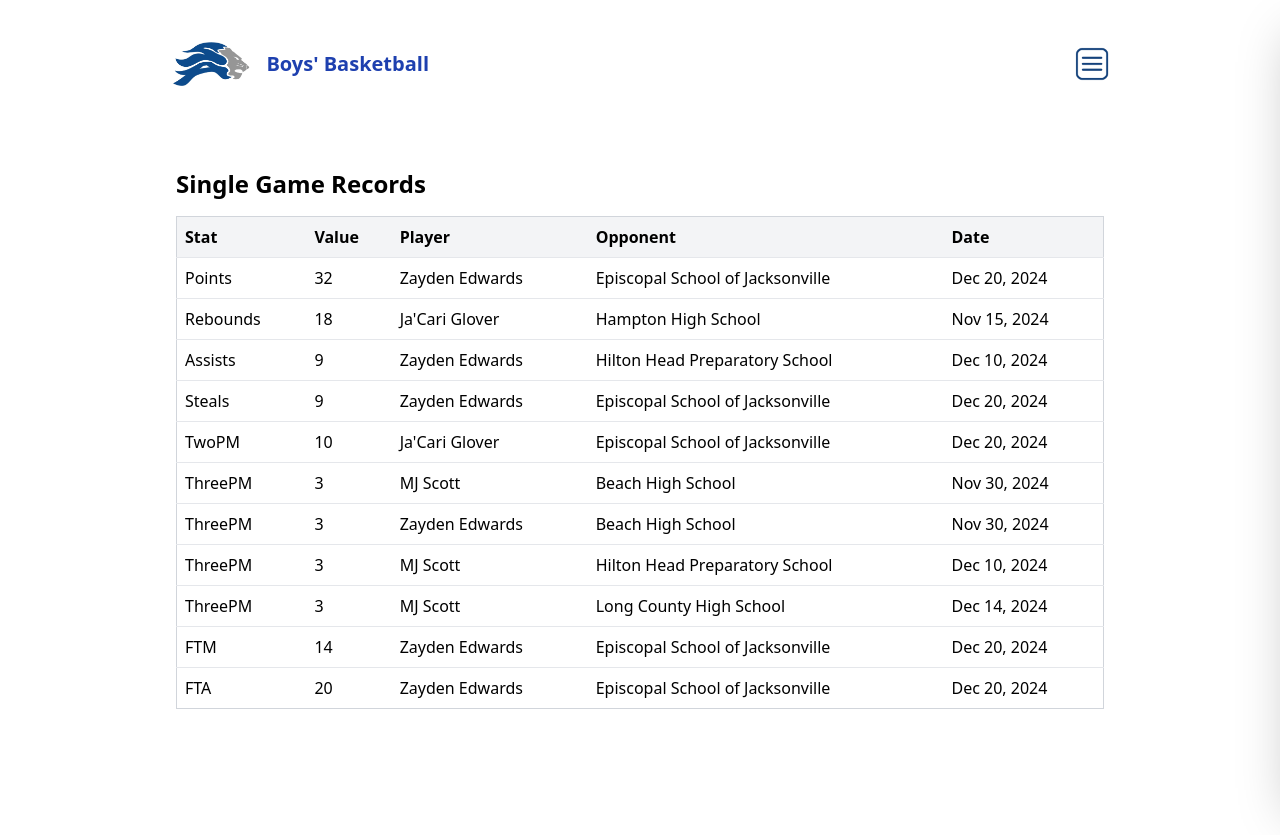
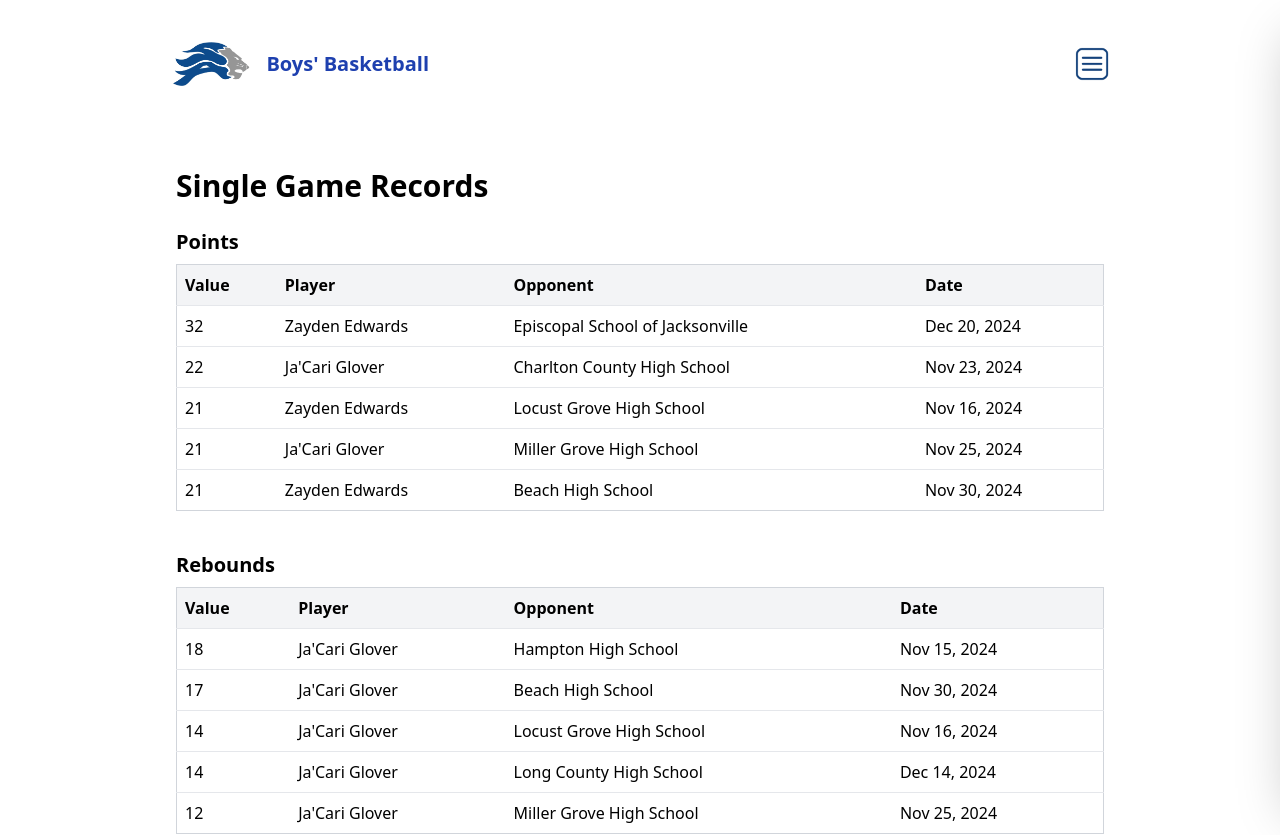
Before and after one commit to newonda1/st-andrews-basketball, a React (Vite) app: page /records/single-game in a window 1280 px wide. Shown: the top 835 px of the page. Before the commit the page ends 800 px from the top, so only its background shows below. Built offline with nearby package versions, Linux system fonts and the light colour scheme.

Commit message:
Update SingleGameRecords.jsx

```diff
--- a/src/records/SingleGameRecords.jsx
+++ b/src/records/SingleGameRecords.jsx
@@ -1,12 +1,22 @@
 import React, { useEffect, useState } from "react";
 
 function SingleGameRecords() {
-  const [records, setRecords] = useState([]);
   const [players, setPlayers] = useState([]);
   const [games, setGames] = useState([]);
   const [playerStats, setPlayerStats] = useState([]);
+  const [topRecordsByStat, setTopRecordsByStat] = useState({});
 
-  // Helper to convert timestamp to readable date
+  const statCategories = [
+    "Points",
+    "Rebounds",
+    "Assists",
+    "Steals",
+    "TwoPM",
+    "ThreePM",
+    "FTM",
+    "FTA",
+  ];
+
   const formatDate = (ms) => {
     const date = new Date(ms);
     return date.toLocaleDateString("en-US", {
@@ -35,25 +45,15 @@ function SingleGameRecords() {
         setPlayers(playersData);
         setGames(gamesData);
 
-        const statCategories = [
-          "Points",
-          "Rebounds",
-          "Assists",
-          "Steals",
-          "TwoPM",
-          "ThreePM",
-          "FTM",
-          "FTA",
-        ];
-
-        const topPerformances = [];
+        const result = {};
 
         statCategories.forEach((stat) => {
-          const maxStat = Math.max(...playerStatsData.map((entry) => entry[stat] || 0));
+          const sorted = [...playerStatsData]
+            .filter((entry) => entry[stat] !== undefined && entry[stat] > 0)
+            .sort((a, b) => b[stat] - a[stat])
+            .slice(0, 5);
 
-          const topEntries = playerStatsData.filter((entry) => entry[stat] === maxStat);
-
-          topEntries.forEach((entry) => {
+          const detailed = sorted.map((entry) => {
             const player = playersData.find(
               (p) => String(p.PlayerID) === String(entry.PlayerID)
             );
@@ -61,17 +61,18 @@ function SingleGameRecords() {
               (g) => String(g.GameID) === String(entry.GameID)
             );
 
-            topPerformances.push({
-              stat,
+            return {
               value: entry[stat],
               playerName: player ? `${player.FirstName} ${player.LastName}` : "Unknown Player",
               opponent: game ? game.Opponent : "Unknown Opponent",
               date: game ? formatDate(game.Date) : "Unknown Date",
-            });
-          });
+            };
           });
 
-        setRecords(topPerformances);
+          result[stat] = detailed;
+        });
+
+        setTopRecordsByStat(result);
       } catch (err) {
         console.error("Error loading data:", err);
       }
@@ -82,11 +83,13 @@ function SingleGameRecords() {
 
   return (
     <div className="p-6">
-      <h1 className="text-2xl font-bold mb-4">Single Game Records</h1>
+      <h1 className="text-3xl font-bold mb-6">Single Game Records</h1>
+      {statCategories.map((stat) => (
+        <div key={stat} className="mb-10">
+          <h2 className="text-xl font-semibold mb-2">{stat}</h2>
           <table className="w-full border border-gray-300">
             <thead>
               <tr className="bg-gray-100">
-            <th className="p-2 text-left">Stat</th>
                 <th className="p-2 text-left">Value</th>
                 <th className="p-2 text-left">Player</th>
                 <th className="p-2 text-left">Opponent</th>
@@ -94,9 +97,8 @@ function SingleGameRecords() {
               </tr>
             </thead>
             <tbody>
-          {records.map((record, index) => (
+              {(topRecordsByStat[stat] || []).map((record, index) => (
                 <tr key={index} className="border-t">
-              <td className="p-2 capitalize">{record.stat}</td>
                   <td className="p-2">{record.value}</td>
                   <td className="p-2">{record.playerName}</td>
                   <td className="p-2">{record.opponent}</td>
@@ -106,6 +108,8 @@ function SingleGameRecords() {
             </tbody>
           </table>
         </div>
+      ))}
+    </div>
   );
 }
 
```
Lines whose indentation alone changed are shown as unchanged.
